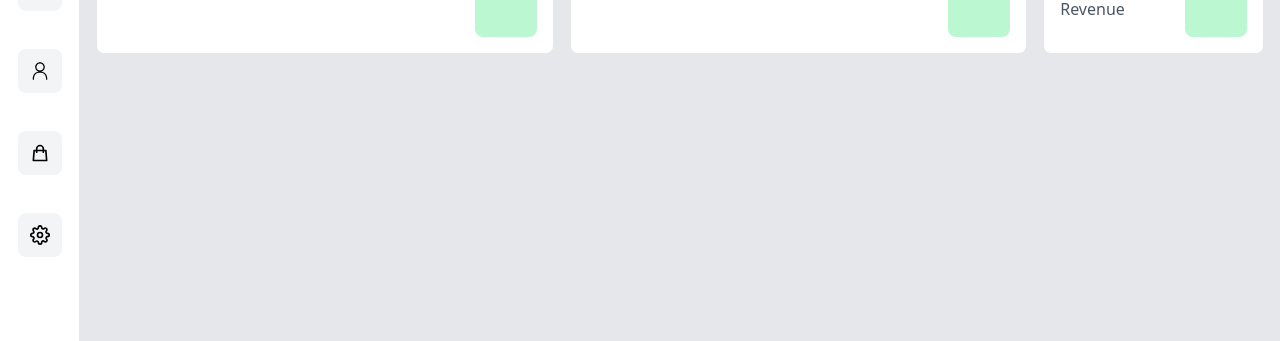
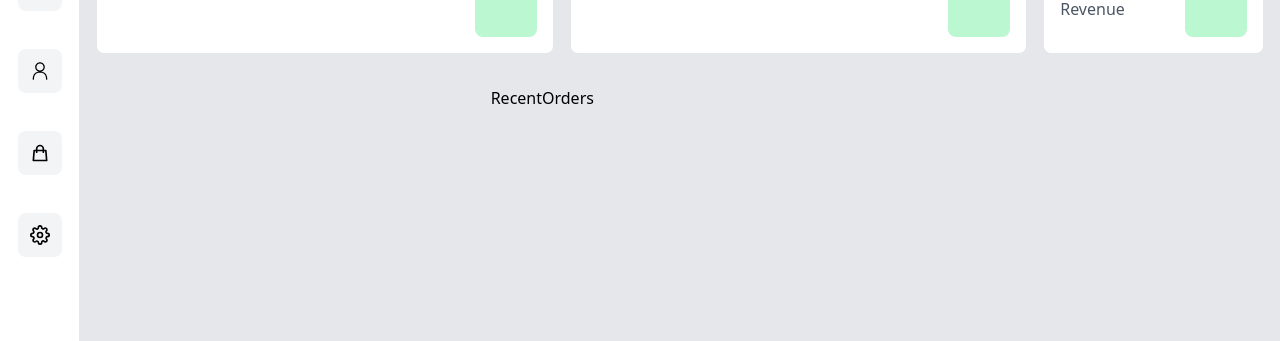
Before and after one commit to Aivazov/next-js-dashboard, a Next.js app: page / in a window 1280 px wide. Shown: the part 132-473 px from the top of the page. Built offline with nearby package versions, Linux system fonts and the light colour scheme.

Commit message:
adding Bar

```diff
--- /dev/null
+++ b/components/BarChart.tsx
@@ -0,0 +1,33 @@
+import React, { useState, useEffect } from 'react';
+import { Bar } from 'react-chartjs-2';
+
+import {
+  Chart as ChartJS,
+  CategoryScale,
+  LinearScale,
+  BarElement,
+  Title,
+  Tooltip,
+  Legend,
+} from 'chart.js';
+
+ChartJS.register(
+  CategoryScale,
+  LinearScale,
+  BarElement,
+  Title,
+  Tooltip,
+  Legend
+);
+
+export default function BarChart() {
+  const [chartData, setChartData] = useState({ datasets: [] });
+  const [chartOptions, setChartOptions] = useState({});
+  return (
+    <>
+      <div className="">
+        <Bar data={chartData} options={chartOptions} />
+      </div>
+    </>
+  );
+}
--- /dev/null
+++ b/components/RecentOrders.tsx
@@ -0,0 +1,5 @@
+import React from 'react';
+
+export default function RecentOrders() {
+  return <div>RecentOrders</div>;
+}
--- a/package.json
+++ b/package.json
@@ -13,10 +13,12 @@
     "@types/node": "18.11.18",
     "@types/react": "18.0.27",
     "@types/react-dom": "18.0.10",
+    "chart.js": "^4.2.0",
     "eslint": "8.32.0",
     "eslint-config-next": "13.1.5",
     "next": "13.1.5",
     "react": "18.2.0",
+    "react-chartjs-2": "^5.2.0",
     "react-dom": "18.2.0",
     "react-icons": "^4.7.1",
     "typescript": "4.9.4"
--- a/pages/index.tsx
+++ b/pages/index.tsx
@@ -1,7 +1,9 @@
+import BarChart from '@/components/BarChart';
+import RecentOrders from '@/components/RecentOrders';
 import TopCards from '@/components/TopCards';
 import Head from 'next/head';
 import Image from 'next/image';
-import Header from '../components/Header'
+import Header from '../components/Header';
 
 export default function Home() {
   return (
@@ -15,6 +17,10 @@
       <main className="bg-gray-200 min-h-screen">
         <Header />
         <TopCards />
+        <div className="p-4 grid md:grid-cols-3 grid-cols-1 gap-4">
+          <BarChart />
+          <RecentOrders />
+        </div>
       </main>
     </>
   );
```
Also changed, not shown: 1 other file (tests, documents, lock files or other folders).
